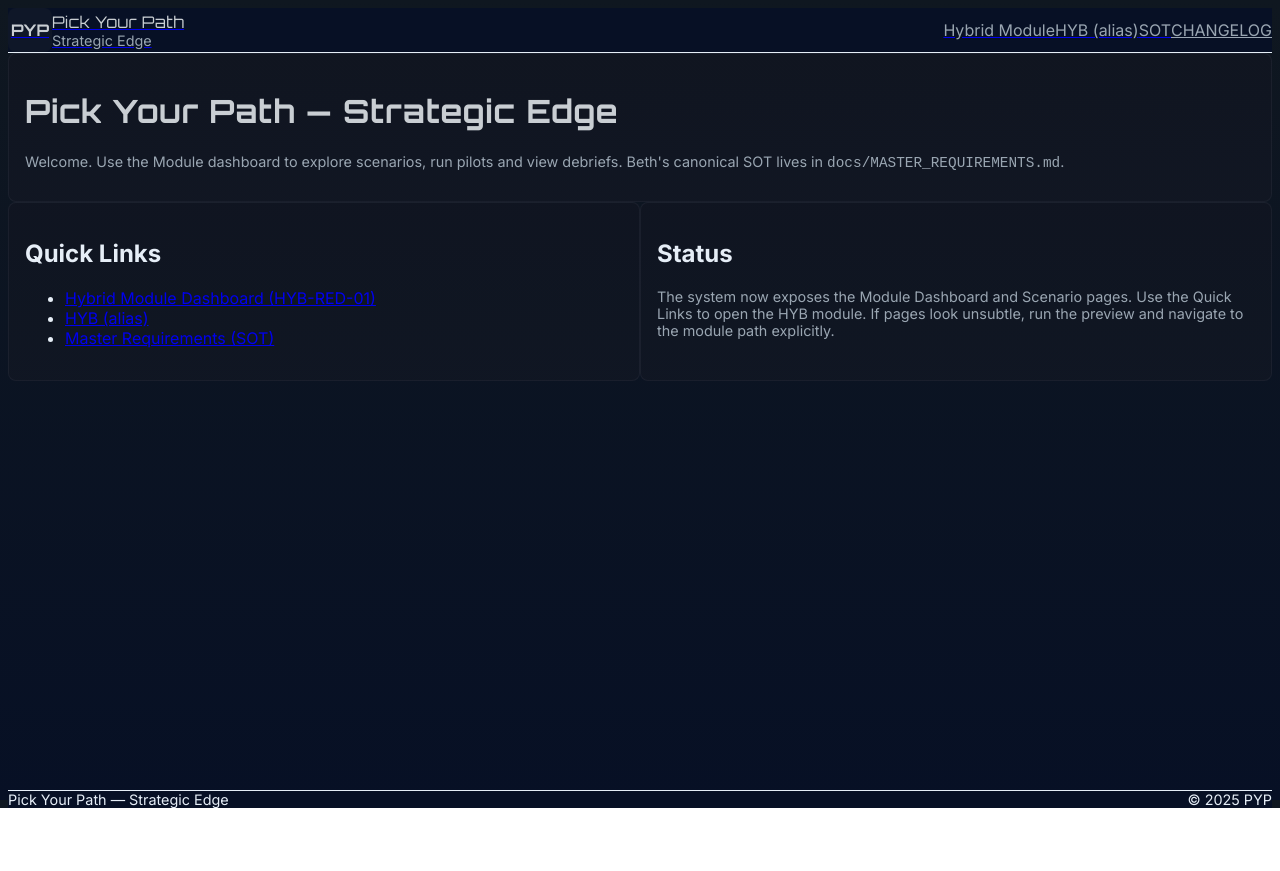
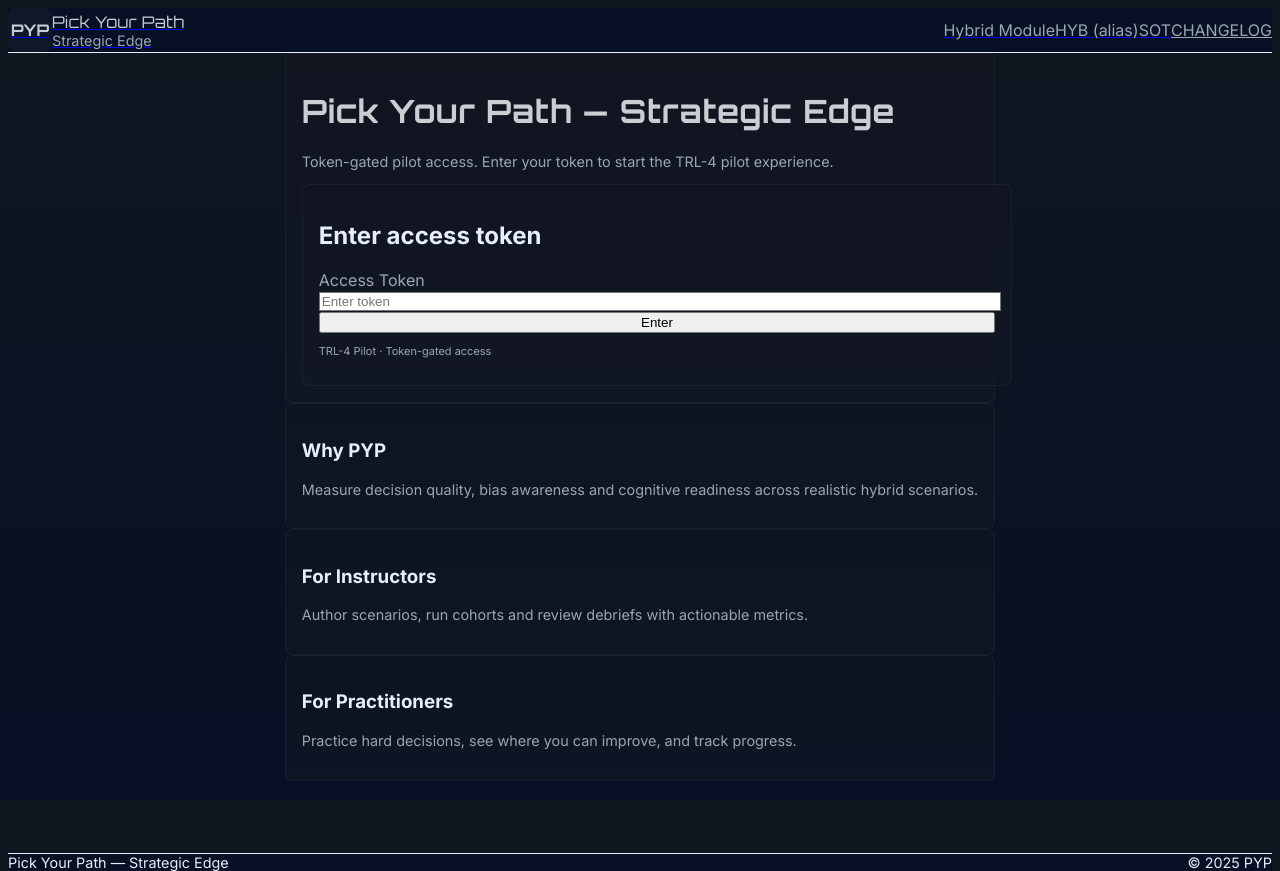
Before and after one commit to sfidermutz/pyp-platform-for-release, a Next.js app: page / in a window 1280 px wide. Before the commit the page ends 808 px from the top, so only its background shows below. Built offline with nearby package versions, Linux system fonts and the light colour scheme.

Commit message:
Update index.tsx

```diff
--- a/pages/index.tsx
+++ b/pages/index.tsx
@@ -1,31 +1,99 @@
-import React from 'react';
-import Link from 'next/link';
+import React, { useState } from 'react';
+import { useRouter } from 'next/router';
 
 export default function Home() {
+  const router = useRouter();
+  const [token, setToken] = useState('');
+  const [loading, setLoading] = useState(false);
+  const [error, setError] = useState<string | null>(null);
+
+  async function handleSubmit(e: React.FormEvent) {
+    e.preventDefault();
+    setError(null);
+    const t = token.trim();
+    if (!t) return setError('Please enter your access token.');
+
+    setLoading(true);
+
+    try {
+      const res = await fetch('/api/create-session', {
+        method: 'POST',
+        headers: { 'Content-Type': 'application/json' },
+        body: JSON.stringify({ token: t }),
+      });
+      const json = await res.json();
+      if (!res.ok) {
+        setError(json.error || 'Invalid token or server error');
+        setLoading(false);
+        return;
+      }
+      // Save session locally (opaque token)
+      if (typeof window !== 'undefined') {
+        localStorage.setItem('pyp_session_id', json.session?.id || '');
+        localStorage.setItem('pyp_token', t);
+      }
+      // Redirect to a safe landing, e.g., /coins or modules list
+      router.push('/coins');
+    } catch (err) {
+      console.error('create-session error', err);
+      setError('Server error - try again');
+      setLoading(false);
+    }
+  }
+
   return (
-    <div className="p-8">
-      <div className="panel mb-6">
+    <main className="min-h-screen bg-black text-white flex items-start justify-start pt-12 px-6">
+      <div className="w-full max-w-6xl">
+        <header className="panel rounded-2xl p-8 mb-6">
+          <div className="flex flex-col md:flex-row gap-6">
+            <div className="flex-1">
               <h1 className="h1 text-3xl">Pick Your Path — Strategic Edge</h1>
-        <p className="muted small mt-2">Welcome. Use the Module dashboard to explore scenarios, run pilots and view debriefs. Beth's canonical SOT lives in <code>docs/MASTER_REQUIREMENTS.md</code>.</p>
+              <p className="muted small mt-2">
+                Token-gated pilot access. Enter your token to start the TRL-4 pilot experience.
+              </p>
             </div>
 
-      <div className="grid grid-cols-2 gap-6">
-        <div className="panel">
-          <h2 className="text-xl font-semibold">Quick Links</h2>
-          <ul className="mt-3 space-y-2">
-            <li><Link href="/modules/HYB-RED-01"><a className="text-accent">Hybrid Module Dashboard (HYB-RED-01)</a></Link></li>
-            <li><Link href="/modules/HYB"><a className="text-accent">HYB (alias)</a></Link></li>
-            <li><Link href="/docs/MASTER_REQUIREMENTS.md"><a className="text-accent">Master Requirements (SOT)</a></Link></li>
-          </ul>
-        </div>
-
-        <div className="panel">
-          <h2 className="text-xl font-semibold">Status</h2>
-          <div className="mt-3 muted small">
-            The system now exposes the Module Dashboard and Scenario pages. Use the Quick Links to open the HYB module. If pages look unsubtle, run the preview and navigate to the module path explicitly.
+            <div className="w-full md:w-96 bg-[#071820] panel">
+              <h2 className="text-lg font-semibold">Enter access token</h2>
+              <form onSubmit={handleSubmit} className="mt-4">
+                <label className="block text-xs font-medium muted mb-2">Access Token</label>
+                <input
+                  type="text"
+                  value={token}
+                  onChange={(e) => setToken(e.target.value)}
+                  className="w-full rounded-md bg-slate-900 border border-slate-700 px-3 py-2 text-sm"
+                  placeholder="Enter token"
+                  autoComplete="off"
+                />
+                {error && <p className="text-sm text-rose-400 mt-2">{error}</p>}
+                <button
+                  type="submit"
+                  disabled={loading}
+                  className="mt-4 w-full rounded-md bg-accent py-2 text-sm font-semibold text-black"
+                >
+                  {loading ? 'Validating…' : 'Enter'}
+                </button>
+                <p className="text-[11px] muted mt-3">TRL-4 Pilot · Token-gated access</p>
+              </form>
             </div>
           </div>
+        </header>
+
+        <section className="grid grid-cols-1 md:grid-cols-3 gap-6">
+          <div className="panel">
+            <h3 className="text-lg font-semibold">Why PYP</h3>
+            <p className="mt-2 muted small">Measure decision quality, bias awareness and cognitive readiness across realistic hybrid scenarios.</p>
           </div>
+          <div className="panel">
+            <h3 className="text-lg font-semibold">For Instructors</h3>
+            <p className="mt-2 muted small">Author scenarios, run cohorts and review debriefs with actionable metrics.</p>
           </div>
+          <div className="panel">
+            <h3 className="text-lg font-semibold">For Practitioners</h3>
+            <p className="mt-2 muted small">Practice hard decisions, see where you can improve, and track progress.</p>
+          </div>
+        </section>
+      </div>
+    </main>
   );
 }
```
Lines whose indentation alone changed are shown as unchanged.
